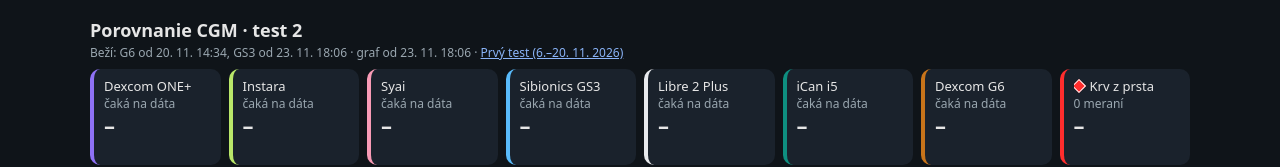
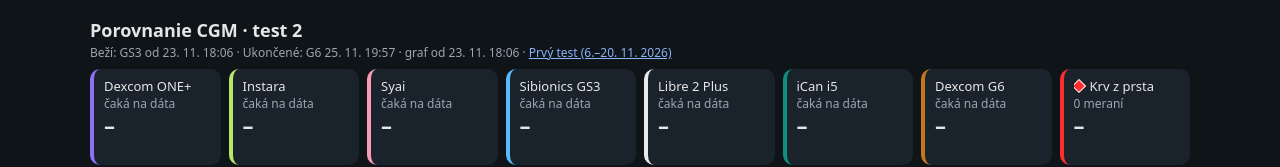
Before and after one commit to Romcoloop/cgm-porovnanie, a plain HTML site: page test2/index.html in a window 1280 px wide. Shown: the top 167 px of the page. Drawn offline with Linux system fonts and the light colour scheme; no server answers.

Commit message:
Test 2: Dexcom G6 ukončený 25. 11. 20:57
Dáta G6 sa po tomto čase nezobrazujú ani nerátajú (AAPS odvtedy posiela
do toho istého Nightscoutu GS3). História G6 ostáva. Karta a hlavička
ukazujú senzor ako ukončený, predvolená referencia analýzy je GS3.

Co-Authored-By: Claude Fable 5.2 <noreply@anthropic.com>
Claude-Session: https://claude.ai/code/session_01TQcyte7voedami1vq7Xhio

```diff
--- a/test2/index.html
+++ b/test2/index.html
@@ -124,10 +124,10 @@ const SENS=[
  {id:'gs3', name:'Sibionics GS3', short:'GS3',      color:'#59bbfb',life:14,  src:'a',flt:true,start:Date.UTC(2026,10,23,18,6)}, // prvá hodnota 23. 11. 19:06
  {id:'l2p', name:'Libre 2 Plus',  short:'Libre 2+', color:'#e8eaed',life:15,  src:'f'},
  {id:'ican',name:'iCan i5',       short:'iCan i5',  color:'#0e8f80',life:null,src:'g'},
- {id:'g6',  name:'Dexcom G6',     short:'G6',       color:'#c8741a',life:10,  src:'b',start:Date.UTC(2026,10,20,14,34)}, // prvá hodnota 20. 11. 15:34 (po 2 h zahrievaní)
+ {id:'g6',  name:'Dexcom G6',     short:'G6',       color:'#c8741a',life:10,  src:'b',start:Date.UTC(2026,10,20,14,34),end:Date.UTC(2026,10,25,19,57)}, // prvá hodnota 20. 11. 15:34 (po 2 h zahrievaní); ukončený 25. 11. 20:57, AAPS odvtedy posiela do tohto Nightscoutu GS3
 ];
 const START=SENS.some(s=>s.start)?Math.min(...SENS.filter(s=>s.start).map(s=>s.start)):null; // začiatok dát = štart prvého bežiaceho senzora; null = nebeží nič
-const REF_DEFAULT='g6';
+const REF_DEFAULT='gs3';
 const NOTES=[ // zvislé poznámky v grafe: {t:Date.UTC(...),text:'...'}
  {t:Date.UTC(2026,10,25,18,26),text:'Kalibrácia G6'}, // 25. 11. 19:26
 ];
@@ -146,6 +146,7 @@ const T0=TRIAL?Math.floor((Date.now()-72*36e5)/60e3)*60e3:START==null?null:Math.
 const st0=s=>TRIAL?T0:s.start;     // štart senzora: vek na karte, prvých 24 h
 const lo0=s=>TRIAL?T0:floorOf(s);  // odkedy sa dáta senzora zobrazujú a rátajú
 const on=s=>TRIAL||!!s.start; // senzor už beží (má štart)
+const fin=s=>!TRIAL&&!!s.end&&Date.now()>=s.end; // senzor ukončený skôr než test (má end v minulosti)
 let RUN=false; // true, keď test (alebo skúška) beží a stránka zobrazuje dáta
 const mm=()=>$('unit').value==='mmol';
 const toU=v=>mm()?v/MG:v;
@@ -502,13 +503,13 @@ function cardsPrep(){SENS.forEach(s=>{$('a_'+s.id).textContent=s.life?'životnos
 function cards(){
  const now=NOW();
  SENS.forEach(s=>{
-  const d=DATA[s.id]||[],l=d[d.length-1],days=Math.max(0,(now-st0(s))/864e5);
+  const f=fin(s),d=DATA[s.id]||[],l=d[d.length-1],days=Math.max(0,(now-st0(s))/864e5);
   $('c_'+s.id).classList.toggle('off',HID.has(s.id));$('c_'+s.id).setAttribute('aria-pressed',String(!HID.has(s.id)));
-  $('a_'+s.id).textContent=l?(TRIAL?'skúšobné dáta':num(days,1)+(s.life?' / '+s.life+' dní':' dňa')):'čaká na dáta';
-  $('a_'+s.id).style.color=l&&!TRIAL&&s.life&&days>s.life?'var(--warn)':'';
+  $('a_'+s.id).textContent=l?(TRIAL?'skúšobné dáta':f?'ukončený':num(days,1)+(s.life?' / '+s.life+' dní':' dňa')):'čaká na dáta';
+  $('a_'+s.id).style.color=l&&!TRIAL&&!f&&s.life&&days>s.life?'var(--warn)':'';
   $('v_'+s.id).textContent=l?fmt(l.y):'–';
-  const old=l&&!END&&now-l.x>15*60e3;
-  $('t_'+s.id).textContent=l?(old?'naposledy '+(now-l.x>20*36e5?dt(l.x):hm(l.x)):hm(l.x)):' ';
+  const old=l&&!END&&!f&&now-l.x>15*60e3;
+  $('t_'+s.id).textContent=l?(f?dt(l.x):old?'naposledy '+(now-l.x>20*36e5?dt(l.x):hm(l.x)):hm(l.x)):' ';
   $('t_'+s.id).style.color=old?'var(--warn)':'';
  });
  const lb=bloodAll[bloodAll.length-1];
@@ -550,9 +551,9 @@ async function tick(){
  }catch(e){$('st').textContent='Chyba: '+e.message}
 }
 function start(){
- const run=SENS.filter(s=>s.start).sort((a,b)=>a.start-b.start);
- const same=run.length===SENS.length&&run.every(s=>s.start===run[0].start); // všetky senzory nasadené naraz
- const head=same?'Štart testu: '+dtl(START):run.length?'Beží: '+run.map(s=>s.short+' od '+dt(s.start)).join(', ')+(!TRIAL&&T0>START?' · graf od '+dt(T0):''):PLAN?'Štart testu: '+PLAN:'';
+ const all=SENS.filter(s=>s.start),run=all.filter(s=>!fin(s)).sort((a,b)=>a.start-b.start),done=all.filter(fin);
+ const same=!done.length&&run.length===SENS.length&&run.every(s=>s.start===run[0].start); // všetky senzory nasadené naraz
+ const head=same?'Štart testu: '+dtl(START):all.length?[run.length?'Beží: '+run.map(s=>s.short+' od '+dt(s.start)).join(', '):'',done.length?'Ukončené: '+done.map(s=>s.short+' '+dt(s.end)).join(', '):'',!TRIAL&&T0>START?'graf od '+dt(T0):''].filter(Boolean).join(' · '):PLAN?'Štart testu: '+PLAN:'';
  $('sub').innerHTML=(head?head+' · ':'')+'<a href="../">Prvý test (6.–20. 11. 2026)</a>';
  $('trial').hidden=!TRIAL;
  $('sfltL').textContent='Filter '+(FLT.map(s=>s.short).join(', ')||'–')+' (graf)';$('sflt').disabled=!FLT.length;
```
